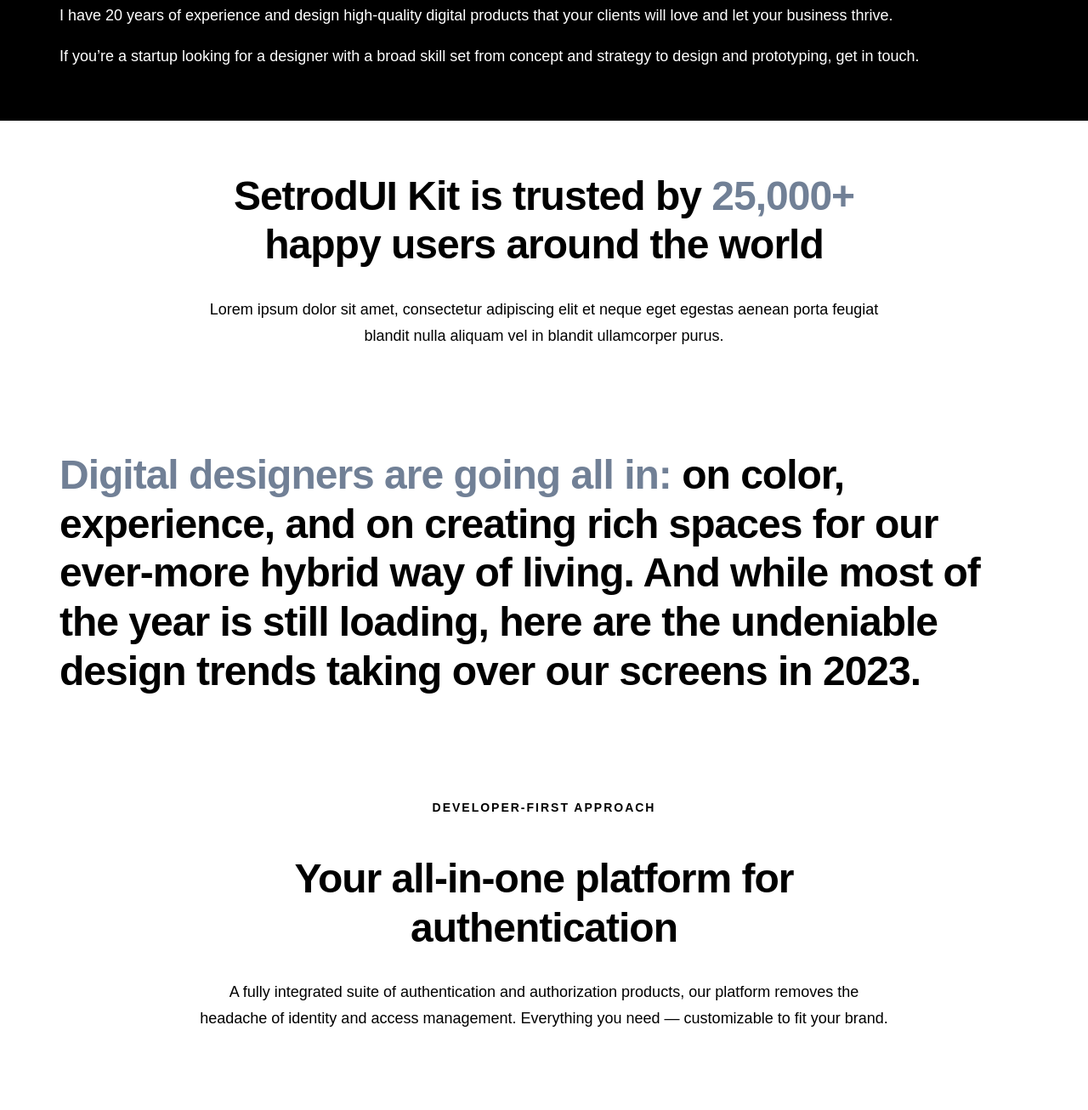
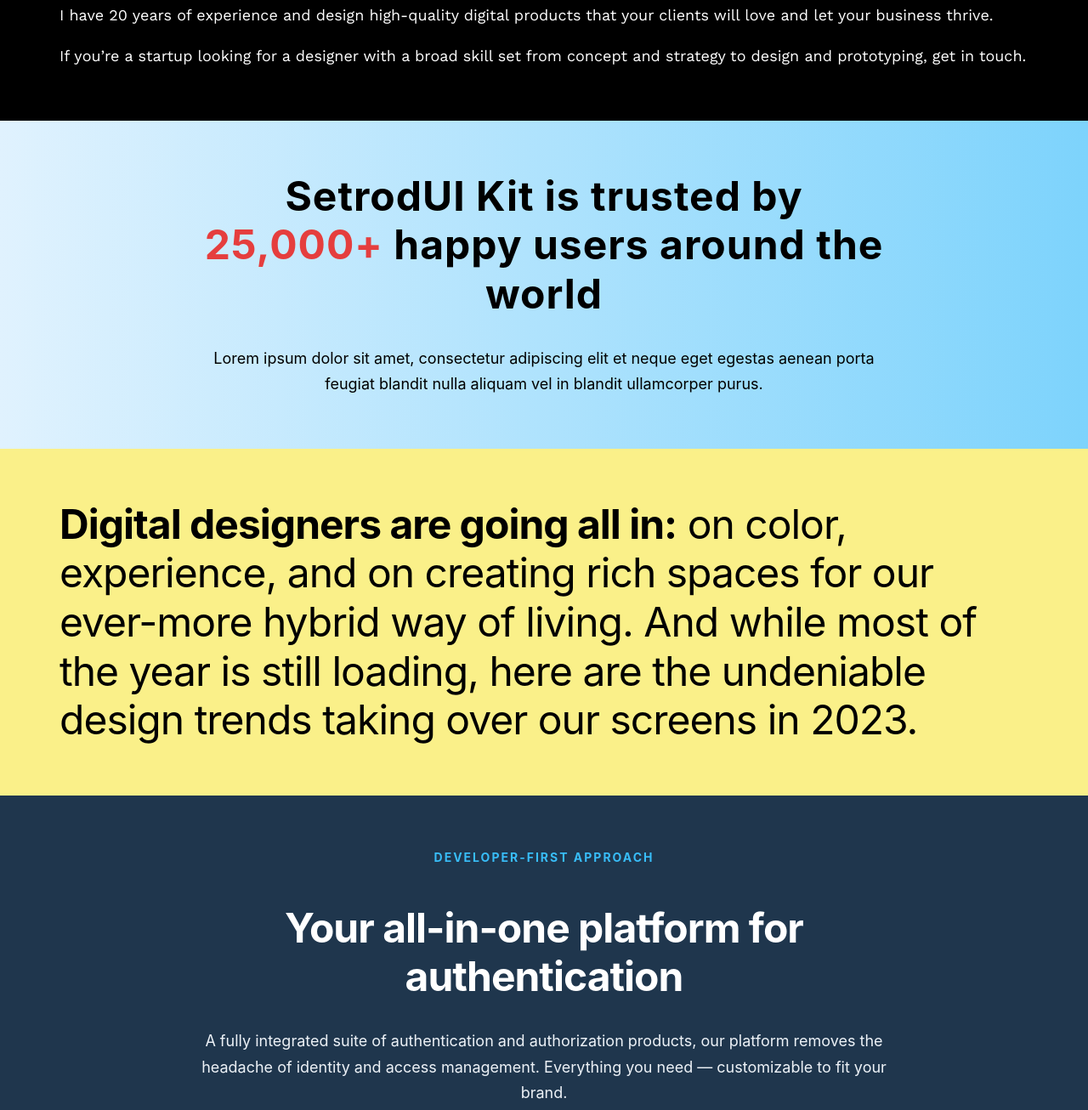
Before and after one commit to L9DJULO/L9DJULO.github.io, a plain HTML site: page exercises/page-10.html in a window 1280 px wide. Shown: the part 214-1520 px from the top of the page at 85% size. Drawn offline with nearby package versions, Linux system fonts and the light colour scheme.

Commit message:
I immediately regret this commit.

```diff
--- a/exercises/assets/css/style-10.css
+++ b/exercises/assets/css/style-10.css
@@ -13,6 +13,13 @@ input, button, textarea, select { font: inherit }
 /* ============ CUSTOM PROPERTIES ============  */
 
 :root {
+    --font-sans : -apple-system, system-ui, BlinkMacSystemFont, Segoe UI, Roboto, Helvetica Neue, Fira Sans, Ubuntu, Oxygen, Oxygen Sans, Cantarell, Droid Sans, Apple Color Emoji, Segoe UI Emoji, Segoe UI Emoji, Segoe UI Symbol, Lucida Grande, Helvetica, Arial, sans-serif;
+
+/* Alternatives to default serif font */
+    --font-serif: Cambria, "Hoefler Text", Utopia, "Liberation Serif", "Nimbus Roman No9 L Regular", Times, "Times New Roman", serif;
+
+/* Alternatives to default monospace font */
+    --font-monospace: Menlo, Monaco, Consolas, "Liberation Mono", "Courier New", monospace;
     /* Color variables */
     --black-000: #000000;
     --white-000: #ffffff;
@@ -231,7 +238,7 @@ input, button, textarea, select { font: inherit }
 }
 
 /* Global font */
-body { font-family: sans-serif }
+body { font-family: var(--font-sans) }
 
 
 /*  ====================== SECTIONS ======================== */
@@ -311,3 +318,35 @@ section p { font-size: 18px }
 .section-selector-1 h2, .section-selector-1 p { color: #fff }
 .section-selector-1 h2 { letter-spacing: 1px }
 .section-selector-1 h2 span { color: var(--amber-400) }
+.section-selector-1 h2,.section-selector-1 p {
+    color: #fff;
+    font-family: 'Work Sans', sans-serif;
+}
+
+.section-selector-2 {
+    background-image: linear-gradient(90deg, var(--sky-100), var(--sky-300))
+ }
+ .section-selector-2 h2 { letter-spacing: 1px }
+ .section-selector-2 h2 span { color: var(--red-600)}
+
+.section-selector-3 { background-color: var(--yellow-300) }
+.section-selector-3 h2 { font-weight: 400 }
+.section-selector-3 h2 span { font-weight: 700; color: #000 }
+
+.section-selector-4 { background-color: var(--trend-800) }
+.section-selector-4 .badge span {
+    background-color: transparent;
+    color: var(--sky-400);
+}
+.section-selector-4 h2 { color: #fff }
+.section-selector-4 p { color: var(--gray-200) }
+
+.section-selector-5 { background-color: var(--trend-050) }
+.section-selector-5 p { color: var(--gray-700) }
+
+.section-selector-6 { background-color: var(--purple-200) }
+.section-selector-6 h2 {
+    letter-spacing: 3px;
+    color: var(--blue-800)
+}
+.section-selector-6 h2 span { color: var(--red-600) }
--- a/exercises/page-10.html
+++ b/exercises/page-10.html
@@ -9,7 +9,9 @@
 	<meta name="description" content="Linking your web pages to Google Fonts and formatting text elements by adding Google Font names to your stylesheets.">
 
 	<link rel="stylesheet" href="assets/css/style-10.css">
-
+	<link rel="preconnect" href="https://fonts.googleapis.com">
+	<link rel="preconnect" href="https://fonts.gstatic.com" crossorigin>
+	<link href="https://fonts.googleapis.com/css2?family=Work+Sans:wght@400;700&display=swap" rel="stylesheet">
 </head>
 
 <body>
```
